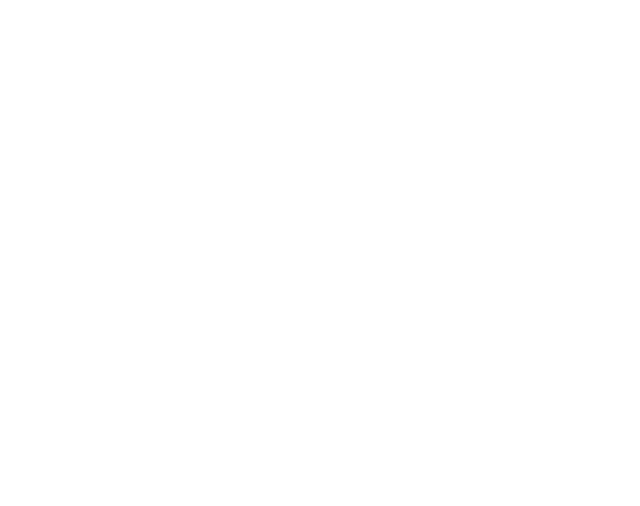
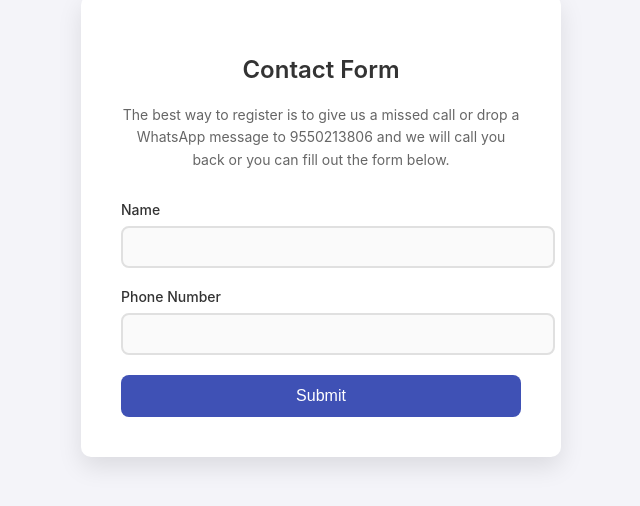
Before and after one commit to lokeshprathapaneni/programminginsights, a React (Create React App) app: page /registerStudent in a window 1280 px wide. Before the commit this address had no page. Shown: the part 174-680 px from the top of the page, without its empty margins (319-959 px from the left). Built offline with nearby package versions, Linux system fonts and the light colour scheme.

Commit message:
added more changes

```diff
--- a/src/App.js
+++ b/src/App.js
@@ -3,6 +3,7 @@ import './App.css';
 import HomePage from './home/HomePage';
 import { BrowserRouter, Route, Routes } from 'react-router-dom';
 import { NewBatches } from './NewBatches/NewBatch';
+import { RegisterStudent } from './NewBatches/Register/RegisterStudent';
 
 function App() {
   return (
@@ -12,6 +13,7 @@ function App() {
 <Routes>
   <Route path="/" element={<HomePage />}></Route>
   <Route path="/newBatch" element={<NewBatches />}></Route>
+  <Route path="/registerStudent" element={<RegisterStudent />}></Route>
 </Routes>
 </BrowserRouter>
   );
--- a/src/NewBatches/NewBatch.jsx
+++ b/src/NewBatches/NewBatch.jsx
@@ -1,5 +1,7 @@
 import React from 'react';
+import { useNavigate } from 'react-router-dom';
 import styled from 'styled-components';
+import { Link } from 'react-router-dom';
 
 const TableWrapper = styled.div`
   width: 100%;
@@ -33,13 +35,27 @@ const TableData = styled.td`
   border-bottom: 1px solid #ddd;
 `;
 
-const RegistrationLink = styled.a`
+const RegistrationLink = styled(Link)`
   color: #3498db;
   text-decoration: none;
   font-weight: bold;
 
   &:hover {
     text-decoration: underline;
+  }
+`;
+
+
+const BackButton = styled.button`
+  background-color: #3b82f6; /* Blue */
+  color: white;
+  border: none;
+  padding: 10px 20px;
+  border-radius: 5px;
+  cursor: pointer;
+
+  &:hover {
+    background-color: #2563eb; /* Darker Blue */
   }
 `;
 
@@ -70,8 +86,21 @@ export const NewBatches = () => {
       ];
 
 
+      const navigate = useNavigate(); // useNavigate hook to navigate to a route
+
+      const openHomePage = () => {
+        // Navigate to the route to load MyComponent
+        navigate("/");
+      };
+
+      const registerStudentPage = () => {
+        // Navigate to the route to load MyComponent
+        navigate("/registerStudent");
+      };
+
 
   return (
+    <>
     <TableWrapper>
       <StyledTable>
         <thead>
@@ -91,7 +120,7 @@ export const NewBatches = () => {
               <TableData>{batch.date}</TableData>
               <TableData>{batch.time}</TableData>
               <TableData>
-                <RegistrationLink href={batch.registrationLink} target="_blank">
+                <RegistrationLink to="/registerStudent" target="_blank">
                   Register
                 </RegistrationLink>
               </TableData>
@@ -99,6 +128,9 @@ export const NewBatches = () => {
           ))}
         </tbody>
       </StyledTable>
+
     </TableWrapper>
+    <BackButton onClick={openHomePage}>Back to Home</BackButton>
+    </>
   );
 };
--- /dev/null
+++ b/src/NewBatches/Register/RegisterStudent.jsx
@@ -0,0 +1,194 @@
+import React, { useState } from "react";
+import { useNavigate } from "react-router-dom";
+import styled from "styled-components";
+
+
+
+const FormContainer = styled.div`
+  display: flex;
+  justify-content: center;
+  align-items: center;
+  min-height: 100vh;
+  background-color: #f4f4f9;
+`;
+
+const StyledForm = styled.form`
+  background: #fff;
+  padding: 40px;
+  border-radius: 10px;
+  box-shadow: 0 10px 25px rgba(0, 0, 0, 0.1);
+  width: 400px;
+  max-width: 100%;
+`;
+
+const FormTitle = styled.h2`
+  margin-bottom: 20px;
+  font-size: 24px;
+  font-weight: 600;
+  color: #333;
+  text-align: center;
+`;
+
+const FormField = styled.div`
+  margin-bottom: 20px;
+`;
+
+const Label = styled.label`
+  display: block;
+  font-size: 14px;
+  color: #333;
+  margin-bottom: 8px;
+  font-weight: 500;
+`;
+
+const Input = styled.input`
+  width: 100%;
+  padding: 10px 15px;
+  font-size: 16px;
+  border: 2px solid #e0e0e0;
+  border-radius: 8px;
+  background-color: #fafafa;
+  outline: none;
+  transition: border-color 0.2s ease-in;
+
+  &:focus {
+    border-color: #3f51b5;
+  }
+`;
+
+const SubmitButton = styled.button`
+  width: 100%;
+  padding: 12px;
+  font-size: 16px;
+  color: #fff;
+  background-color: #3f51b5;
+  border: none;
+  border-radius: 8px;
+  cursor: pointer;
+  transition: background-color 0.3s ease-in;
+
+  &:hover {
+    background-color: #2c387e;
+  }
+`;
+
+const ErrorMessage = styled.span`
+  color: red;
+  font-size: 12px;
+  display: block;
+  margin-top: 5px;
+`;
+
+const SuccessMessage = styled.div`
+  color: green;
+  font-size: 16px;
+  margin-top: 15px;
+  text-align: center;
+`;
+
+const Description = styled.p`
+  margin-bottom: 30px;
+  font-size: 14px;
+  color: #666;
+  text-align: center;
+  line-height: 1.6;
+`;
+
+export const RegisterStudent = () => {
+  // State management for form fields
+  const [formData, setFormData] = useState({
+    name: "",
+    phoneNumber: "",
+  });
+
+  const [error, setError] = useState("");
+  const [success, setSuccess] = useState(false);
+
+  // Handle input change
+  const handleInputChange = (e) => {
+    const { name, value } = e.target;
+    setFormData({
+      ...formData,
+      [name]: value, // Update state dynamically
+    });
+  };
+
+  // Validate phone number (example)
+  const isPhoneNumberValid = (phoneNumber) => /^[0-9]{10}$/.test(phoneNumber);
+
+
+  const navigate=useNavigate();
+
+  // Handle form submission
+  const handleSubmit = (e) => {
+    e.preventDefault();
+
+    // Simple validation
+    if (!formData.name || !formData.phoneNumber) {
+      setError("All fields are required");
+      setSuccess(false);
+    } else if (!isPhoneNumberValid(formData.phoneNumber)) {
+      setError("Phone number must be 10 digits.");
+      setSuccess(false);
+    } else {
+      setError("");
+      console.log("Form submitted:", formData); // You can replace this with API call
+
+      setSuccess(true);
+
+      // Reset form fields after submission
+      setFormData({
+        name: "",
+        phoneNumber: "",
+      });
+
+      alert(`Thanks for registering ${formData.name}, we will get back to you, you may also reach out to us on 9550213806`);
+      navigate("/");
+
+    }
+  };
+
+  return (
+    <FormContainer>
+      <StyledForm onSubmit={handleSubmit}>
+        <FormTitle>Contact Form</FormTitle>
+
+        <Description>
+          The best way to register is to give us a missed call or drop a WhatsApp message to 9550213806
+          and we will call you back or you can fill out the form below.
+        </Description>
+
+        <FormField>
+          <Label htmlFor="name">Name</Label>
+          <Input
+            type="text"
+            id="name"
+            name="name"
+            value={formData.name}
+            onChange={handleInputChange}
+            required
+          />
+        </FormField>
+
+        <FormField>
+          <Label htmlFor="phoneNumber">Phone Number</Label>
+          <Input
+            type="tel"
+            id="phoneNumber"
+            name="phoneNumber"
+            value={formData.phoneNumber}
+            onChange={handleInputChange}
+            required
+            pattern="[0-9]{10}"
+            title="Phone number must be 10 digits long."
+          />
+          {error && <ErrorMessage>{error}</ErrorMessage>}
+        </FormField>
+
+        <SubmitButton type="submit">Submit</SubmitButton>
+
+        {success && <SuccessMessage>Form submitted successfully!</SuccessMessage>}
+      </StyledForm>
+    </FormContainer>
+  );
+};
--- a/src/home/HomePage.jsx
+++ b/src/home/HomePage.jsx
@@ -1,5 +1,6 @@
 // src/HomePage.js
 import React from 'react';
+import { useNavigate } from 'react-router-dom';
 import styled from 'styled-components';
 
 // Navbar Component
@@ -137,6 +138,13 @@ const Footer = styled.footer`
 `;
 
 const HomePage = () => {
+
+    const navigate = useNavigate(); // useNavigate hook to navigate to a route
+
+    const openNewBatch = () => {
+      // Navigate to the route to load MyComponent
+      navigate("/newBatch");
+    };
   return (
     <Container>
       <NavbarContainer>
@@ -151,7 +159,7 @@ const HomePage = () => {
               <DropdownLink href="#data-structures">Data Structures</DropdownLink>
             </Dropdown>
           </NavbarLink>
-          <NextBatchButton >New Batch</NextBatchButton>
+          <NextBatchButton onClick={openNewBatch}>New Batch</NextBatchButton>
         </NavbarLinks>
       </NavbarContainer>
       <HeroSection>
```
